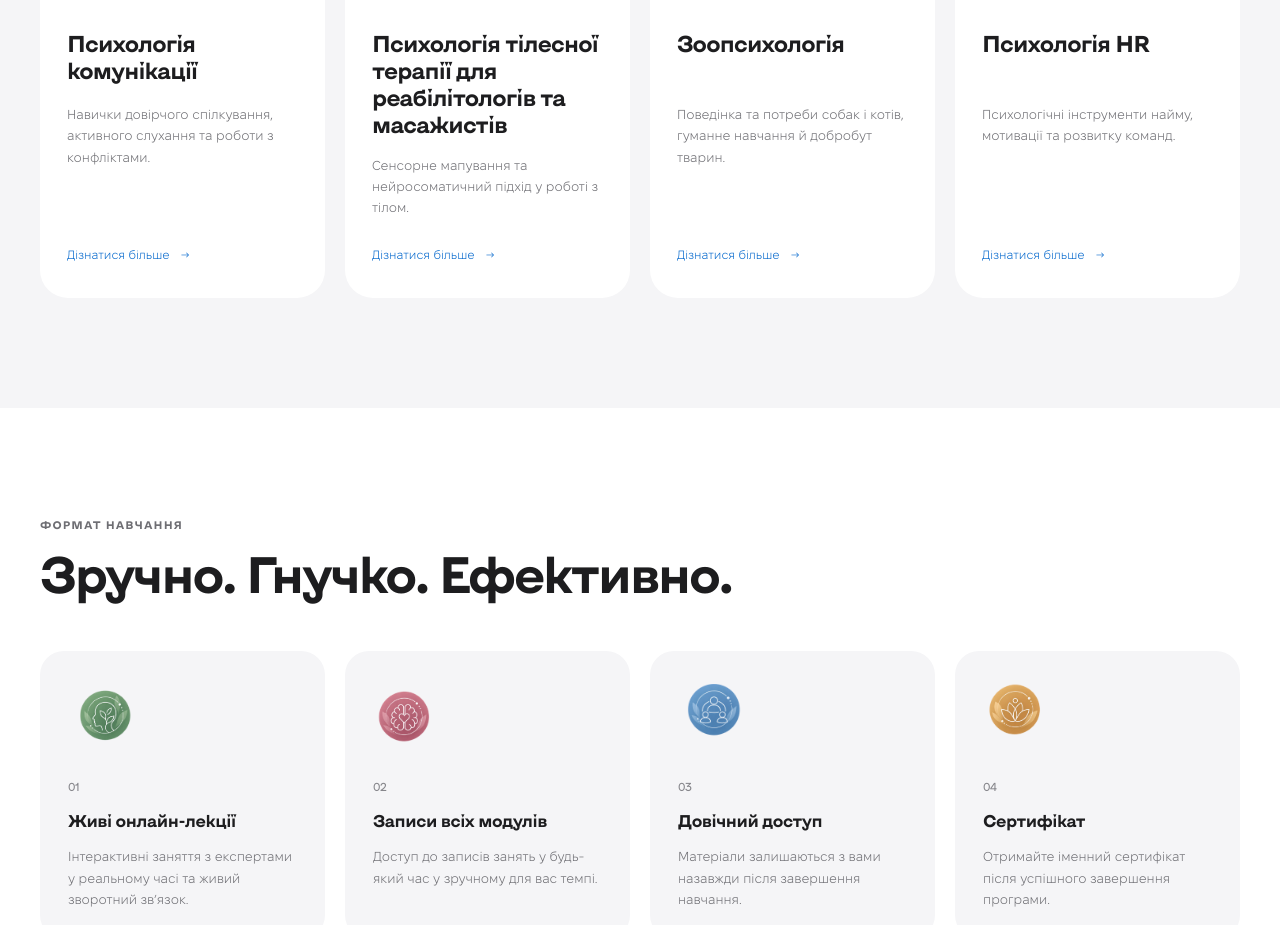
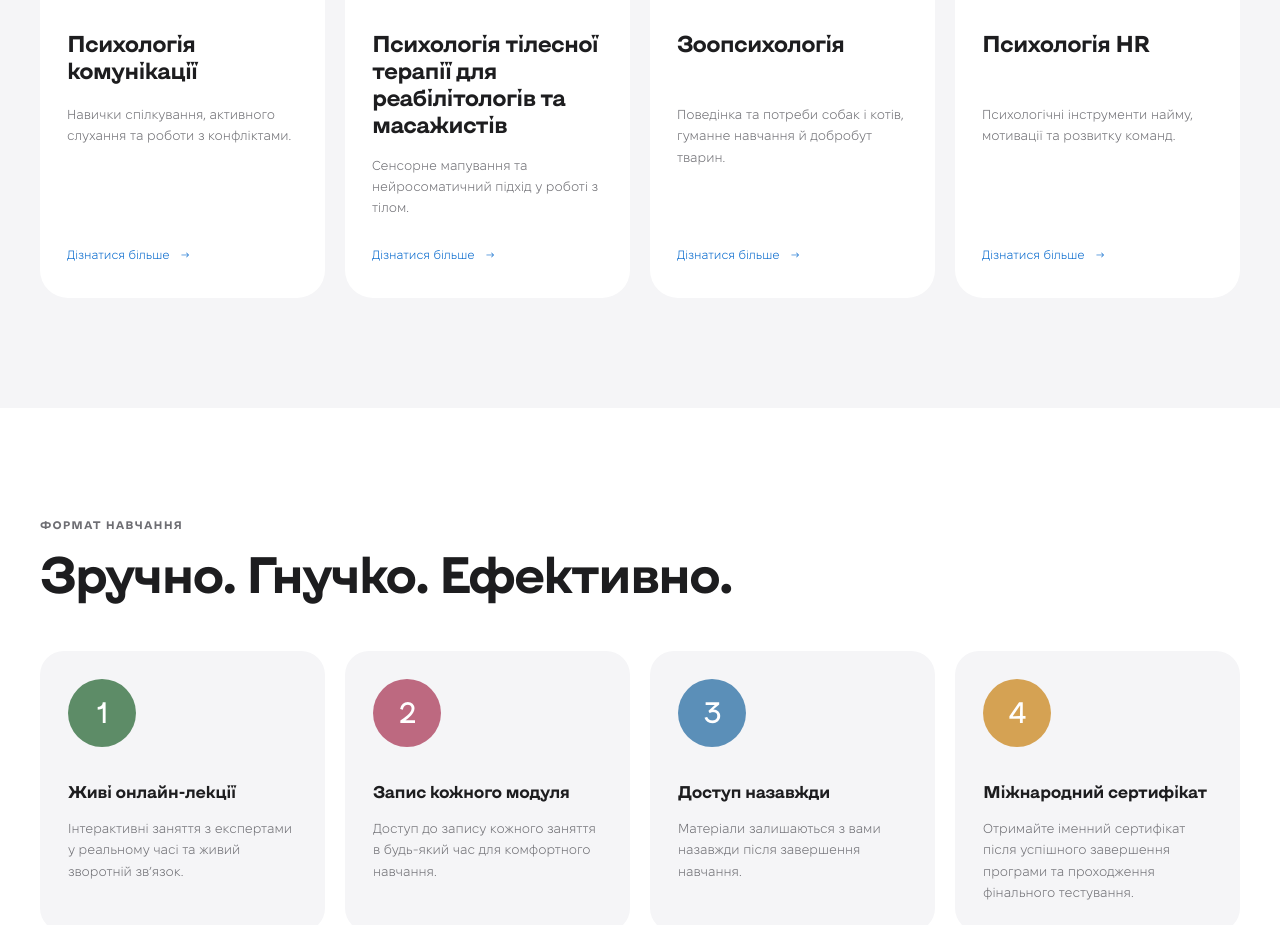
Before and after one commit to VolandKozlov/unimindua, a Vue app: page /#programs in a window 1280 px wide. Shown: the part 1607-2532 px from the top of the page. Built offline with nearby package versions, Linux system fonts and the light colour scheme.

Commit message:
feat: update content and styling across various sections for improved clarity and consistency

```diff
--- a/src/apple-design.scss
+++ b/src/apple-design.scss
@@ -353,11 +353,19 @@ a {
   margin: 0 0 32px;
   width: 68px;
   height: 68px;
-  background: transparent;
+  font-size: 28px;
 }
-.learning-item strong {
-  color: #86868b;
-  font-size: 11px;
+.learning-item:nth-child(1) .learning-item__icon {
+  background: #5d8c67;
+}
+.learning-item:nth-child(2) .learning-item__icon {
+  background: #bd6980;
+}
+.learning-item:nth-child(3) .learning-item__icon {
+  background: #5b8fb8;
+}
+.learning-item:nth-child(4) .learning-item__icon {
+  background: #d5a253;
 }
 .learning-item h3 {
   font-size: 17px;
@@ -767,9 +775,6 @@ a {
   .learning-item__copy {
     display: block;
   }
-  .learning-item strong {
-    margin-bottom: 10px;
-  }
   .learning-item h3 {
     font-size: 16px;
     margin-bottom: 12px;
--- a/src/components/ContactSection.vue
+++ b/src/components/ContactSection.vue
@@ -3,10 +3,10 @@
     <div class="container contact-grid contact-cta">
       <div class="contact-cta__copy">
         <p class="eyebrow">Залишилися питання?</p>
-        <h2>Напишіть нам<br />в Instagram Direct.</h2>
+        <h2>Напишіть нам<br />в Instagram.</h2>
         <p>
-          Наші менеджери швидко відповідять, розкажуть про програми та допоможуть обрати свій
-          напрям.
+          Наші менеджери швидко дадуть відповідь на будь-які питання та допоможуть обрати необхідний
+          напрямок.
         </p>
       </div>
       <div class="contact-cta__actions">
@@ -17,7 +17,7 @@
           rel="noopener noreferrer"
         >
           <img src="/assets/icons/ui/instagram.svg" alt="" />
-          <span>Написати в Direct</span>
+          <span>Написати в Instagram</span>
           <span aria-hidden="true">↗</span>
         </a>
         <div class="contact-cta__socials" aria-label="Інші соціальні мережі">
--- a/src/components/HeroSection.vue
+++ b/src/components/HeroSection.vue
@@ -5,10 +5,9 @@
         <p class="hero-badge"><span></span> Міжнародна освітня платформа</p>
         <h1>Знання, що<br />змінюють <em>життя.</em></h1>
         <p class="hero-lead">
-          Ваш наступний крок у психології.<br />Навчайтеся у практиків. Зростайте у своєму темпі.<br
+          Ваш наступний крок для виходу на новий рівень.<br />Psychology • Business • Tech<br
             class="desktop-break"
-          />
-          Змінюйте світ навколо себе.
+          />Готуємо фахівців у провідних сферах. Програми для будь-якого рівня підготовки.
         </p>
         <div class="hero-actions">
           <a class="base-button base-button--primary" href="#programs"
--- a/src/components/LearningSection.vue
+++ b/src/components/LearningSection.vue
@@ -5,9 +5,8 @@
       <h2 class="section-title">Зручно. Гнучко. Ефективно.</h2>
       <div class="learning-grid">
         <article v-for="(item, index) in learningItems" :key="item.title" class="learning-item">
-          <div class="learning-item__icon"><img :src="item.icon" alt="" /></div>
+          <div class="learning-item__icon" aria-hidden="true">{{ index + 1 }}</div>
           <div class="learning-item__copy">
-            <strong>0{{ index + 1 }}</strong>
             <h3>{{ item.title }}</h3>
             <p>{{ item.description }}</p>
           </div>
--- a/src/components/ProgramsSection.vue
+++ b/src/components/ProgramsSection.vue
@@ -1,9 +1,9 @@
 <template>
   <section id="programs" class="section programs-section">
     <div class="container">
-      <p class="eyebrow">Знайдіть свій напрям</p>
-      <h2 class="section-title">Наступний рівень. Ваш.</h2>
-      <p class="section-description">Оберіть знання, які стануть вашою силою.</p>
+      <p class="eyebrow">Програми</p>
+      <h2 class="section-title">Оберіть свій напрям</h2>
+      <p class="section-description">Оберіть тему для підвищення кваліфікації</p>
       <div class="program-grid">
         <ProgramCard v-for="program in programs" :key="program.title" :program="program" />
       </div>
--- a/src/components/SpeakersSection.vue
+++ b/src/components/SpeakersSection.vue
@@ -2,7 +2,7 @@
   <section id="speakers" class="section speakers-section">
     <div class="container">
       <p class="eyebrow">Лектори</p>
-      <h2 class="section-title">Досвідчені експертки-практики</h2>
+      <h2 class="section-title">Наші фахівці</h2>
       <div class="speaker-carousel">
         <button
           v-if="hasOverflow"
--- a/src/data/content.ts
+++ b/src/data/content.ts
@@ -9,7 +9,7 @@ export type Program = {
     topics: string[]
   }
 }
-export type LearningItem = { title: string; description: string; icon: string }
+export type LearningItem = { title: string; description: string }
 export type Speaker = { name: string; bio: string[]; image: string }
 export type Review = { text: string }
 
@@ -65,7 +65,7 @@ export const programs: Program[] = [
   {
     slug: 'psykholohiia-komunikatsii',
     title: 'Психологія комунікації',
-    description: 'Навички довірчого спілкування, активного слухання та роботи з конфліктами.',
+    description: 'Навички спілкування, активного слухання та роботи з конфліктами.',
     icon: '/assets/icons/programs/program-communication-psychology.png',
   },
   {
@@ -91,23 +91,20 @@ export const programs: Program[] = [
 export const learningItems: LearningItem[] = [
   {
     title: 'Живі онлайн-лекції',
-    description: 'Інтерактивні заняття з експертами у реальному часі та живий зворотний зв’язок.',
-    icon: '/assets/icons/learning/learning-live-online.png',
+    description: 'Інтерактивні заняття з експертами у реальному часі та живий зворотній зв’язок.',
   },
   {
-    title: 'Записи всіх модулів',
-    description: 'Доступ до записів занять у будь-який час у зручному для вас темпі.',
-    icon: '/assets/icons/learning/learning-recordings.png',
+    title: 'Запис кожного модуля',
+    description: 'Доступ до запису кожного заняття в будь-який час для комфортного навчання.',
   },
   {
-    title: 'Довічний доступ',
+    title: 'Доступ назавжди',
     description: 'Матеріали залишаються з вами назавжди після завершення навчання.',
-    icon: '/assets/icons/learning/learning-lifetime-access.png',
   },
   {
-    title: 'Сертифікат',
-    description: 'Отримайте іменний сертифікат після успішного завершення програми.',
-    icon: '/assets/icons/learning/learning-certificate.png',
+    title: 'Міжнародний сертифікат',
+    description:
+      'Отримайте іменний сертифікат після успішного завершення програми та проходження фінального тестування.',
   },
 ]
 
--- a/src/styles.scss
+++ b/src/styles.scss
@@ -1013,25 +1013,16 @@ h6 {
     height: 92px;
     margin: 0 auto 19px;
     border-radius: 50%;
-    background: var(--cream);
+    display: flex;
+    align-items: center;
+    justify-content: center;
+    color: #fff;
+    font-size: 32px;
+    font-weight: 600;
     @media (max-width: 640px) {
       width: 74px;
       height: 74px;
       margin: 0;
-    }
-  }
-  &__icon img {
-    width: 100%;
-    height: 100%;
-    object-fit: contain;
-  }
-  strong {
-    display: block;
-    margin-bottom: 12px;
-    font-size: 13px;
-    @media (max-width: 640px) {
-      margin: 0;
-      font-size: 13px;
     }
   }
   h3 {
@@ -1053,13 +1044,6 @@ h6 {
     line-height: 1.65;
     @media (max-width: 900px) {
       display: none;
-    }
-  }
-  &__copy {
-    @media (max-width: 640px) {
-      display: grid;
-      grid-template-columns: 34px 1fr;
-      align-items: center;
     }
   }
 }
```
